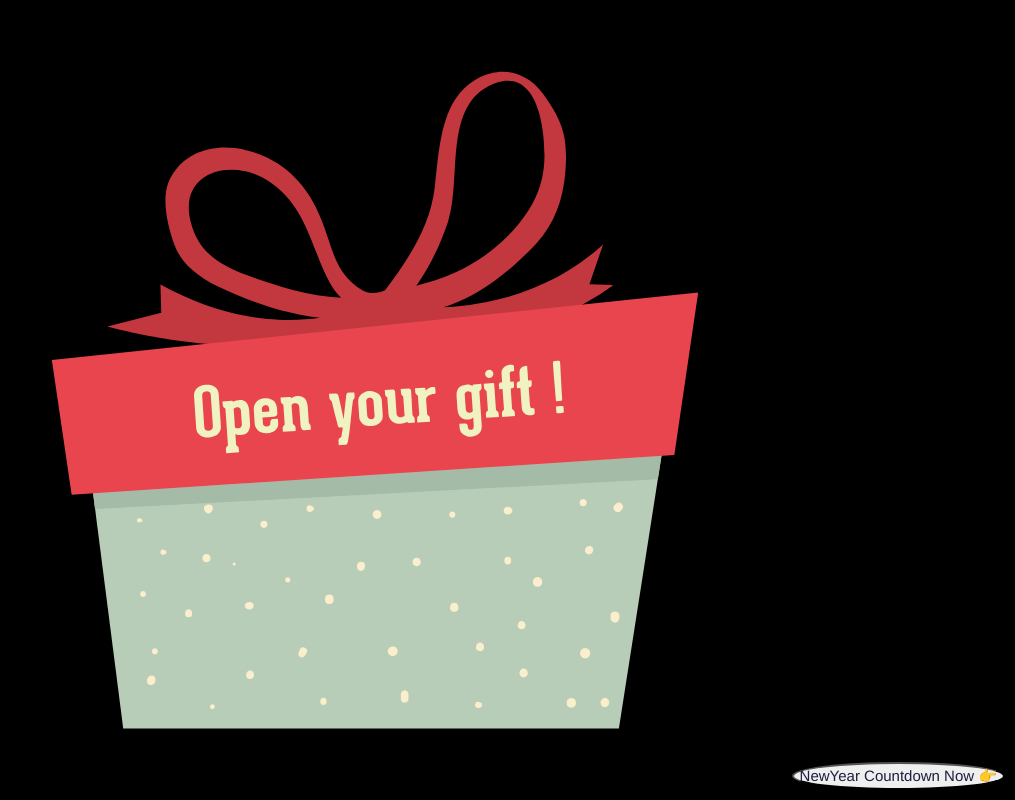
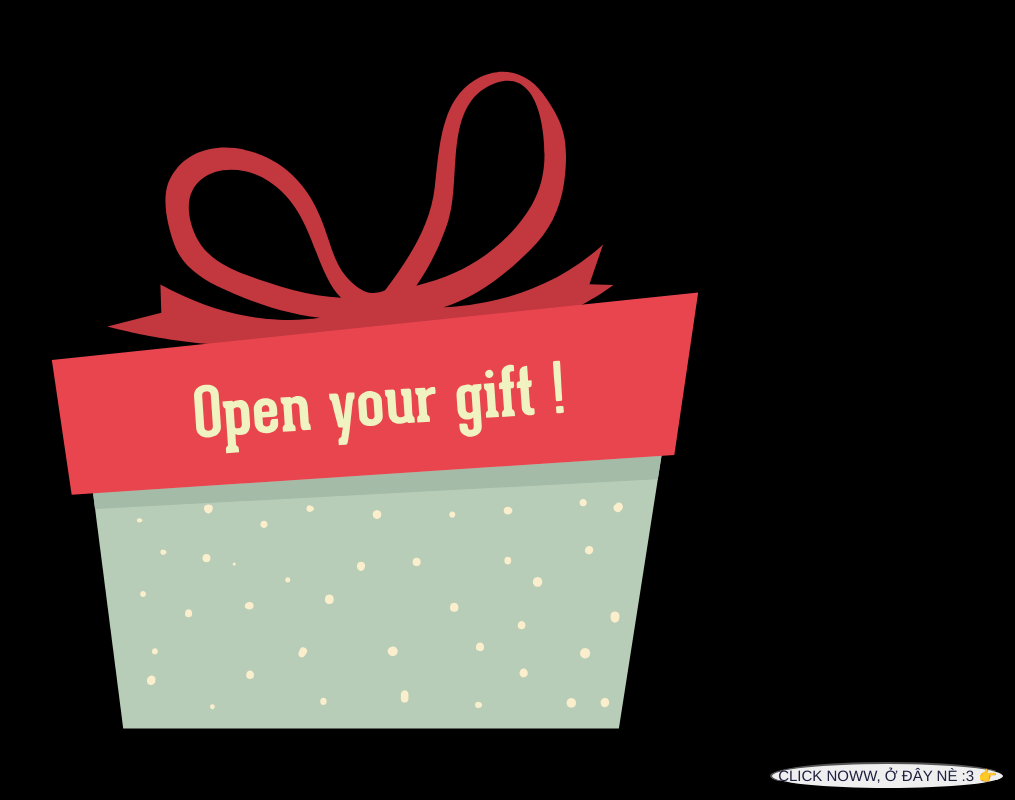
Before and after one commit to chiendevj/happy-new-year, a plain HTML site: page index.html in a window 1280 px wide. Shown: the whole page, without its empty margins (265-1280 px from the left). Drawn offline with nearby package versions, Linux system fonts and the light colour scheme.

Commit message:
Update index.html

```diff
--- a/index.html
+++ b/index.html
@@ -1231,7 +1231,7 @@
 </svg>
 
 <div class="credits">
-  <button style="border-radius: 50%;"><a href="./index1.html">NewYear Countdown Now 👉</a>
+  <button style="border-radius: 50%;"><a href="./index1.html">CLICK NOWW, Ở ĐÂY NÈ :3 👉</a>
   </button>
 </div>
 <div class="gift">
```
